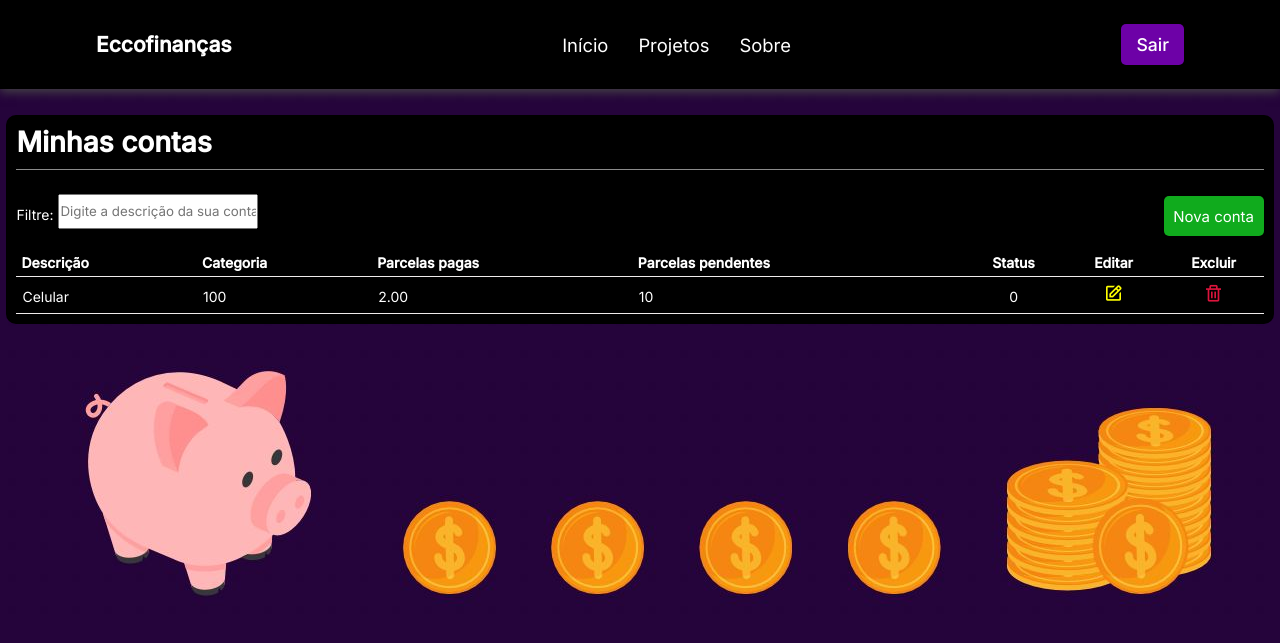
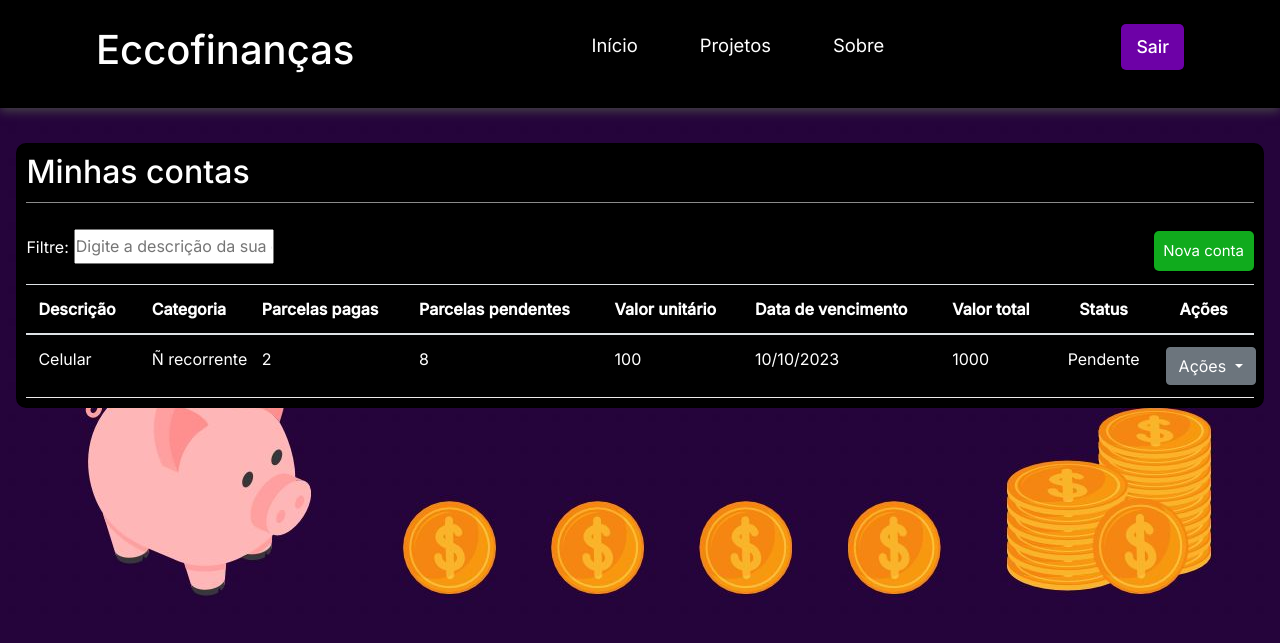
Before and after one commit to Gabrielgln/eccofinancas, a Django app: page / in a window 1280 px wide. Shown: the top 643 px of the page. Run offline with Django 4.2, Linux system fonts and the light colour scheme.

Commit message:
Ajuste da tela de home

```diff
--- a/static/css/home.css
+++ b/static/css/home.css
@@ -97,11 +97,12 @@ body{
   background-color: rgba(0,0,0,0.1);
 }
 
-.container{
+.container-custom{
 	width: 99%;
 	height: 100%;
 	margin: 0 auto;
   margin-top: 2%;
+  padding: 10px;
 }
 
 .container-table {
--- a/templates/home.html
+++ b/templates/home.html
@@ -7,6 +7,7 @@
   <meta name="viewport" content="width=device-width, initial-scale=1.0">
   <link rel="stylesheet" type="text/css" href="{% static 'css/home.css' %}">
   <link href='https://unpkg.com/boxicons@2.1.1/css/boxicons.min.css' rel='stylesheet'>
+  <link rel="stylesheet" href="https://cdn.jsdelivr.net/npm/bootstrap@4.6.2/dist/css/bootstrap.min.css">
   <title>Home</title>
 </head>
 
@@ -44,7 +45,7 @@
   </header>
 
   <main>
-    <section class="container">
+    <section class="container-custom">
       <div class="container-table">
         <div class="title-table">
           <h2>Minhas contas</h2>
@@ -62,26 +63,33 @@
                 <th>Categoria</th>
                 <th>Parcelas pagas</th>
                 <th>Parcelas pendentes</th>
+                <th>Valor unitário</th>
+                <th>Data de vencimento</th>
+                <th>Valor total</th>
                 <th class="acao">Status</th>
-                <th class="acao">Editar</th>
-                <th class="acao">Excluir</th>
+                <th class="acao">Ações</th>
               </tr>
             </thead>
             <tbody>
               <tr>
                 <td>Celular</td>
+                <td>Ñ recorrente</td>
+                <td>2</td>
+                <td>8</td>
                 <td>100</td>
-                <td>2.00</td>
-                <td>10</td>
-                <td class="acao">0</td>
+                <td>10/10/2023</td>
+                <td>1000</td>
+                <td class="acao">Pendente</td>
                 <td class="acao">
-                  <div>
-                    <a class="edit" href=""><i class="bx bx-edit"></i></a>
-                  </div>
-                </td>
-                <td class="acao">
-                  <div>
-                    <a class="delete" href=""><i class="bx bx-trash"></i></a>
+                  <div class="dropdown">
+                    <button class="btn btn-secondary dropdown-toggle" type="button" data-bs-toggle="dropdown" aria-expanded="false">
+                      Ações
+                    </button>
+                    <ul class="dropdown-menu">
+                      <li><a class="dropdown-item" href="#">Pagar</a></li>
+                      <li><a class="dropdown-item" href="#">Editar</a></li>
+                      <li><a class="dropdown-item" href="#">Excluir</a></li>
+                    </ul>
                   </div>
                 </td>
               </tr>
@@ -92,6 +100,7 @@
     </section>
   </main>
   <script src="{% static 'js/home.js' %}"></script>
+  <script src="https://cdn.jsdelivr.net/npm/bootstrap@5.3.2/dist/js/bootstrap.bundle.min.js" integrity="sha384-C6RzsynM9kWDrMNeT87bh95OGNyZPhcTNXj1NW7RuBCsyN/o0jlpcV8Qyq46cDfL" crossorigin="anonymous"></script>
   <script>
     function menuShow() {
       let menuMobile = document.querySelector('.mobile-menu');
```
Also changed, not shown: 1 other file.
